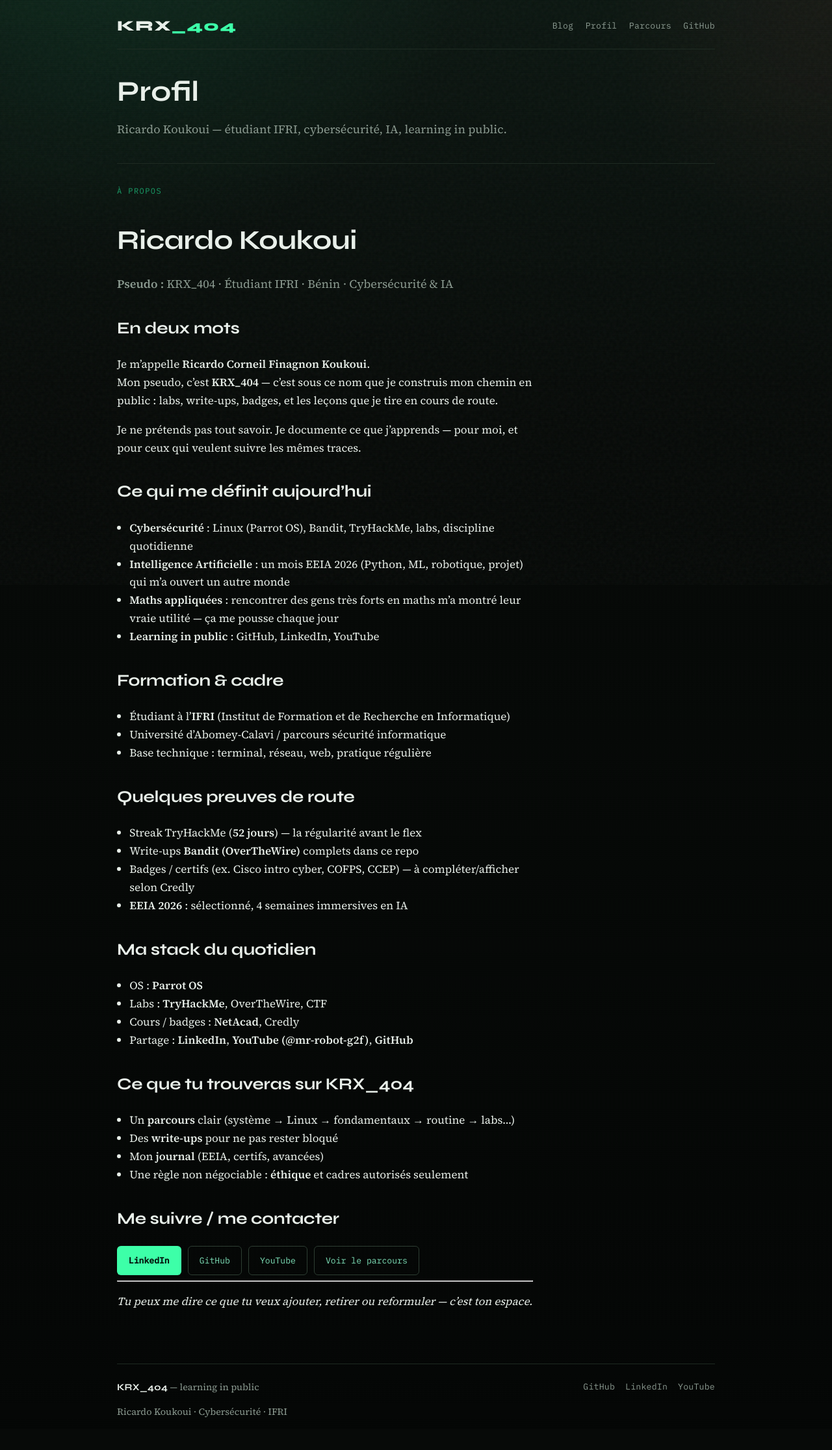
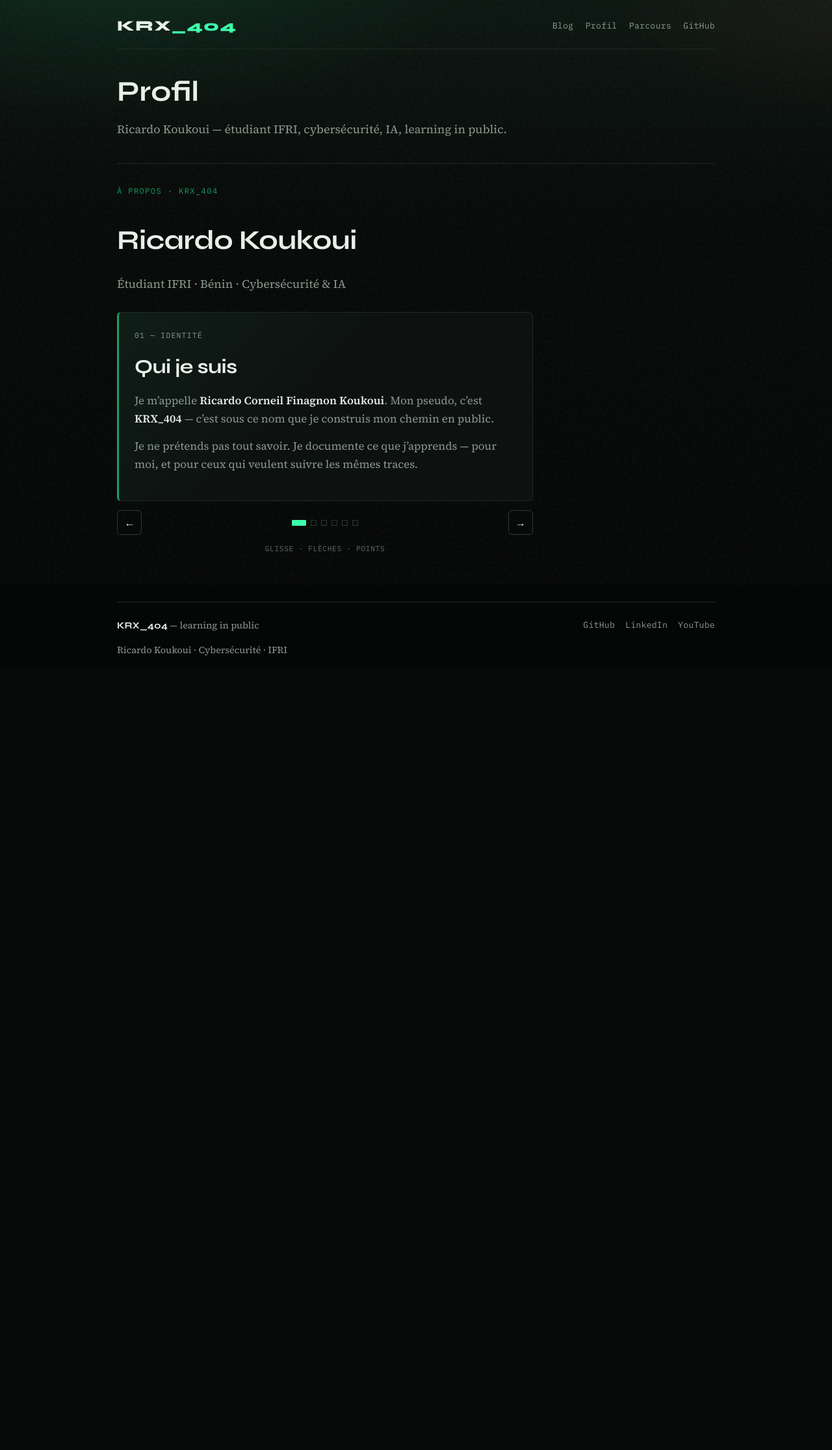
Before and after one commit to RicardoKOUKOUI/KRX_404, a Jekyll site: the page built from profil.md, in a window 1280 px wide. Shown: the whole page at 65% size. Built offline with Jekyll 4.4.1, drawn with Linux system fonts in a browser that asks for light colours; after the commit the page ends 1059 px from its top, so only the background shows below that.

Commit message:
Add profile carousel for personal story slides
Co-authored-by: Cursor <cursoragent@cursor.com>

```diff
--- a/_layouts/default.html
+++ b/_layouts/default.html
@@ -38,5 +38,6 @@
       <a href="https://www.youtube.com/@mr-robot-g2f">YouTube</a>
     </div>
   </footer>
+  <script src="{{ '/assets/js/carousel.js' | relative_url }}" defer></script>
 </body>
 </html>
--- a/assets/css/style.css
+++ b/assets/css/style.css
@@ -282,6 +282,148 @@ body {
   margin: 1.25rem 0 0.5rem;
 }
 
+/* —— Profile carousel —— */
+.carousel {
+  margin: 1.75rem 0 0.5rem;
+  outline: none;
+  animation: rise 0.65s ease both;
+}
+
+.carousel-viewport {
+  position: relative;
+  overflow: hidden;
+  border: 1px solid var(--line);
+  border-left: 3px solid var(--accent-dim);
+  background:
+    linear-gradient(135deg, rgba(61, 255, 168, 0.05), transparent 45%),
+    var(--bg-2);
+  border-radius: var(--radius);
+  min-height: 18rem;
+}
+
+.carousel-track {
+  position: relative;
+}
+
+.carousel-slide {
+  padding: 1.6rem 1.5rem 1.7rem;
+  animation: slide-in 0.4s ease both;
+}
+
+.carousel-slide[hidden] {
+  display: none;
+}
+
+.carousel-kicker {
+  font-family: var(--mono);
+  font-size: 0.72rem;
+  letter-spacing: 0.1em;
+  text-transform: uppercase;
+  color: var(--accent-dim);
+  margin: 0 0 0.65rem;
+}
+
+.carousel-slide h3,
+.post-body .carousel-slide h3 {
+  font-family: var(--display);
+  font-size: clamp(1.45rem, 3.5vw, 1.9rem);
+  margin: 0 0 0.9rem;
+  letter-spacing: -0.02em;
+}
+
+.carousel-slide p {
+  color: var(--muted);
+  margin: 0 0 0.85rem;
+  max-width: 38rem;
+}
+
+.carousel-slide p strong,
+.carousel-slide li strong {
+  color: var(--ink);
+}
+
+.carousel-slide ul {
+  margin: 0;
+  padding-left: 1.15rem;
+  color: var(--muted);
+}
+
+.carousel-slide li {
+  margin-bottom: 0.45rem;
+}
+
+.carousel-slide .profile-links {
+  margin-top: 1.35rem;
+}
+
+.carousel-controls {
+  display: flex;
+  align-items: center;
+  justify-content: space-between;
+  gap: 1rem;
+  margin-top: 0.9rem;
+}
+
+.carousel-btn {
+  font-family: var(--mono);
+  font-size: 1rem;
+  line-height: 1;
+  color: var(--ink);
+  background: transparent;
+  border: 1px solid var(--line-strong);
+  border-radius: var(--radius);
+  width: 2.4rem;
+  height: 2.4rem;
+  cursor: pointer;
+  transition: border-color 0.2s ease, color 0.2s ease, background 0.2s ease;
+}
+
+.carousel-btn:hover {
+  border-color: var(--accent-dim);
+  color: var(--accent);
+  background: rgba(61, 255, 168, 0.06);
+}
+
+.carousel-dots {
+  display: flex;
+  gap: 0.45rem;
+  flex-wrap: wrap;
+  justify-content: center;
+}
+
+.carousel-dot {
+  width: 0.55rem;
+  height: 0.55rem;
+  padding: 0;
+  border: 1px solid var(--line-strong);
+  border-radius: 1px;
+  background: transparent;
+  cursor: pointer;
+  transition: background 0.2s ease, border-color 0.2s ease, width 0.2s ease;
+}
+
+.carousel-dot.is-active {
+  width: 1.35rem;
+  background: var(--accent);
+  border-color: var(--accent);
+}
+
+.carousel-hint {
+  font-family: var(--mono);
+  font-size: 0.7rem;
+  letter-spacing: 0.06em;
+  text-transform: uppercase;
+  color: var(--muted);
+  text-align: center;
+  margin: 0.75rem 0 0;
+  opacity: 0.7;
+}
+
+@keyframes slide-in {
+  from { opacity: 0; transform: translateX(14px); }
+  to { opacity: 1; transform: translateX(0); }
+}
+
 .post-hero {
   margin-bottom: 2rem;
   padding-bottom: 1.2rem;
--- /dev/null
+++ b/assets/js/carousel.js
@@ -0,0 +1,71 @@
+(function () {
+  const root = document.querySelector("[data-carousel]");
+  if (!root) return;
+
+  const slides = Array.from(root.querySelectorAll("[data-slide]"));
+  const dotsWrap = root.querySelector("[data-carousel-dots]");
+  const prevBtn = root.querySelector("[data-carousel-prev]");
+  const nextBtn = root.querySelector("[data-carousel-next]");
+  let index = 0;
+  let timer = null;
+  const AUTO_MS = 6500;
+
+  slides.forEach((_, i) => {
+    const dot = document.createElement("button");
+    dot.type = "button";
+    dot.className = "carousel-dot" + (i === 0 ? " is-active" : "");
+    dot.setAttribute("aria-label", "Aller au slide " + (i + 1));
+    dot.addEventListener("click", () => go(i));
+    dotsWrap.appendChild(dot);
+  });
+
+  const dots = Array.from(dotsWrap.querySelectorAll(".carousel-dot"));
+
+  function go(next) {
+    index = (next + slides.length) % slides.length;
+    slides.forEach((slide, i) => {
+      const on = i === index;
+      slide.classList.toggle("is-active", on);
+      slide.hidden = !on;
+    });
+    dots.forEach((dot, i) => dot.classList.toggle("is-active", i === index));
+    restart();
+  }
+
+  function restart() {
+    clearInterval(timer);
+    timer = setInterval(() => go(index + 1), AUTO_MS);
+  }
+
+  prevBtn.addEventListener("click", () => go(index - 1));
+  nextBtn.addEventListener("click", () => go(index + 1));
+
+  root.addEventListener("keydown", (e) => {
+    if (e.key === "ArrowLeft") go(index - 1);
+    if (e.key === "ArrowRight") go(index + 1);
+  });
+  root.tabIndex = 0;
+
+  let startX = 0;
+  root.addEventListener(
+    "touchstart",
+    (e) => {
+      startX = e.changedTouches[0].screenX;
+    },
+    { passive: true }
+  );
+  root.addEventListener(
+    "touchend",
+    (e) => {
+      const dx = e.changedTouches[0].screenX - startX;
+      if (Math.abs(dx) < 40) return;
+      go(dx < 0 ? index + 1 : index - 1);
+    },
+    { passive: true }
+  );
+
+  root.addEventListener("mouseenter", () => clearInterval(timer));
+  root.addEventListener("mouseleave", restart);
+
+  go(0);
+})();
--- a/profil.md
+++ b/profil.md
@@ -6,61 +6,89 @@ permalink: /profil/
 ---
 
 <div class="profile-hero">
-  <p class="eyebrow">À propos</p>
+  <p class="eyebrow">À propos · KRX_404</p>
   <h2 class="profile-name">Ricardo Koukoui</h2>
-  <p class="lede"><strong>Pseudo :</strong> KRX_404 · Étudiant IFRI · Bénin · Cybersécurité & IA</p>
+  <p class="lede">Étudiant IFRI · Bénin · Cybersécurité &amp; IA</p>
 </div>
 
-## En deux mots
+<div class="carousel" data-carousel aria-roledescription="carousel" aria-label="Parcours de Ricardo">
+  <div class="carousel-viewport">
+    <div class="carousel-track">
 
-Je m’appelle **Ricardo Corneil Finagnon Koukoui**.
-Mon pseudo, c’est **KRX_404** — c’est sous ce nom que je construis mon chemin en public : labs, write-ups, badges, et les leçons que je tire en cours de route.
+      <article class="carousel-slide is-active" data-slide>
+        <p class="carousel-kicker">01 — Identité</p>
+        <h3>Qui je suis</h3>
+        <p>Je m’appelle <strong>Ricardo Corneil Finagnon Koukoui</strong>. Mon pseudo, c’est <strong>KRX_404</strong> — c’est sous ce nom que je construis mon chemin en public.</p>
+        <p>Je ne prétends pas tout savoir. Je documente ce que j’apprends — pour moi, et pour ceux qui veulent suivre les mêmes traces.</p>
+      </article>
 
-Je ne prétends pas tout savoir. Je documente ce que j’apprends — pour moi, et pour ceux qui veulent suivre les mêmes traces.
+      <article class="carousel-slide" data-slide hidden>
+        <p class="carousel-kicker">02 — Focus</p>
+        <h3>Ce qui me définit</h3>
+        <ul>
+          <li><strong>Cybersécurité</strong> — Linux (Parrot OS), Bandit, TryHackMe, labs, discipline quotidienne</li>
+          <li><strong>Intelligence Artificielle</strong> — EEIA 2026 : Python, ML, robotique, projet immersif</li>
+          <li><strong>Maths appliquées</strong> — rencontrer des gens très forts m’a montré leur vraie utilité</li>
+          <li><strong>Learning in public</strong> — GitHub, LinkedIn, YouTube</li>
+        </ul>
+      </article>
 
-## Ce qui me définit aujourd’hui
+      <article class="carousel-slide" data-slide hidden>
+        <p class="carousel-kicker">03 — Formation</p>
+        <h3>Cadre &amp; études</h3>
+        <ul>
+          <li>Étudiant à l’<strong>IFRI</strong> (Institut de Formation et de Recherche en Informatique)</li>
+          <li>Université d’Abomey-Calavi · parcours sécurité informatique</li>
+          <li>Base technique : terminal, réseau, web, pratique régulière</li>
+        </ul>
+      </article>
 
-- **Cybersécurité** : Linux (Parrot OS), Bandit, TryHackMe, labs, discipline quotidienne
-- **Intelligence Artificielle** : un mois EEIA 2026 (Python, ML, robotique, projet) qui m’a ouvert un autre monde
-- **Maths appliquées** : rencontrer des gens très forts en maths m’a montré leur vraie utilité — ça me pousse chaque jour
-- **Learning in public** : GitHub, LinkedIn, YouTube
+      <article class="carousel-slide" data-slide hidden>
+        <p class="carousel-kicker">04 — Preuves</p>
+        <h3>Quelques preuves de route</h3>
+        <ul>
+          <li>Streak TryHackMe (<strong>52 jours</strong>) — la régularité avant le flex</li>
+          <li>Write-ups <strong>Bandit (OverTheWire)</strong> complets dans ce repo</li>
+          <li>Badges / certifs (Cisco intro cyber, COFPS, CCEP)</li>
+          <li><strong>EEIA 2026</strong> : sélectionné, 4 semaines immersives en IA</li>
+        </ul>
+      </article>
 
-## Formation & cadre
+      <article class="carousel-slide" data-slide hidden>
+        <p class="carousel-kicker">05 — Stack</p>
+        <h3>Mon quotidien</h3>
+        <ul>
+          <li>OS : <strong>Parrot OS</strong></li>
+          <li>Labs : <strong>TryHackMe</strong>, OverTheWire, CTF</li>
+          <li>Cours / badges : <strong>NetAcad</strong>, Credly</li>
+          <li>Partage : LinkedIn, YouTube <strong>@mr-robot-g2f</strong>, GitHub</li>
+        </ul>
+      </article>
 
-- Étudiant à l’**IFRI** (Institut de Formation et de Recherche en Informatique)
-- Université d’Abomey-Calavi / parcours sécurité informatique
-- Base technique : terminal, réseau, web, pratique régulière
+      <article class="carousel-slide" data-slide hidden>
+        <p class="carousel-kicker">06 — KRX_404</p>
+        <h3>Ce que tu trouves ici</h3>
+        <ul>
+          <li>Un <strong>parcours</strong> clair (système → Linux → fondamentaux → routine → labs…)</li>
+          <li>Des <strong>write-ups</strong> pour ne pas rester bloqué</li>
+          <li>Mon <strong>journal</strong> (EEIA, certifs, avancées)</li>
+          <li>Règle non négociable : <strong>éthique</strong> et cadres autorisés seulement</li>
+        </ul>
+        <div class="profile-links">
+          <a class="btn primary" href="https://www.linkedin.com/in/ricardo-koukoui-8a8437399">LinkedIn</a>
+          <a class="btn" href="https://github.com/RicardoKOUKOUI">GitHub</a>
+          <a class="btn" href="https://www.youtube.com/@mr-robot-g2f">YouTube</a>
+          <a class="btn" href="{{ '/about/' | relative_url }}">Voir le parcours</a>
+        </div>
+      </article>
 
-## Quelques preuves de route
+    </div>
+  </div>
 
-- Streak TryHackMe (**52 jours**) — la régularité avant le flex
-- Write-ups **Bandit (OverTheWire)** complets dans ce repo
-- Badges / certifs (ex. Cisco intro cyber, COFPS, CCEP) — à compléter/afficher selon Credly
-- **EEIA 2026** : sélectionné, 4 semaines immersives en IA
-
-## Ma stack du quotidien
-
-- OS : **Parrot OS**
-- Labs : **TryHackMe**, OverTheWire, CTF
-- Cours / badges : **NetAcad**, Credly
-- Partage : **LinkedIn**, **YouTube (@mr-robot-g2f)**, **GitHub**
-
-## Ce que tu trouveras sur KRX_404
-
-- Un **parcours** clair (système → Linux → fondamentaux → routine → labs…)
-- Des **write-ups** pour ne pas rester bloqué
-- Mon **journal** (EEIA, certifs, avancées)
-- Une règle non négociable : **éthique** et cadres autorisés seulement
-
-## Me suivre / me contacter
-
-<div class="profile-links">
-  <a class="btn primary" href="https://www.linkedin.com/in/ricardo-koukoui-8a8437399">LinkedIn</a>
-  <a class="btn" href="https://github.com/RicardoKOUKOUI">GitHub</a>
-  <a class="btn" href="https://www.youtube.com/@mr-robot-g2f">YouTube</a>
-  <a class="btn" href="{{ '/about/' | relative_url }}">Voir le parcours</a>
+  <div class="carousel-controls">
+    <button type="button" class="carousel-btn" data-carousel-prev aria-label="Slide précédent">←</button>
+    <div class="carousel-dots" data-carousel-dots></div>
+    <button type="button" class="carousel-btn" data-carousel-next aria-label="Slide suivant">→</button>
+  </div>
+  <p class="carousel-hint">Glisse · flèches · points</p>
 </div>
-
----
-
-*Tu peux me dire ce que tu veux ajouter, retirer ou reformuler — c’est ton espace.*
```
